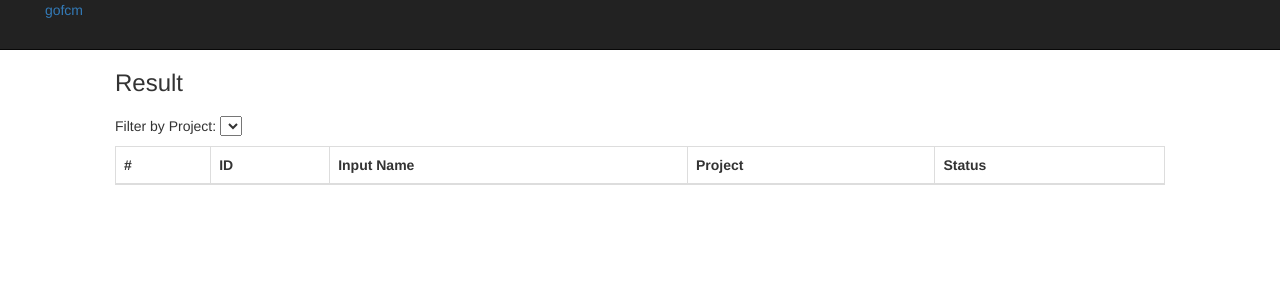
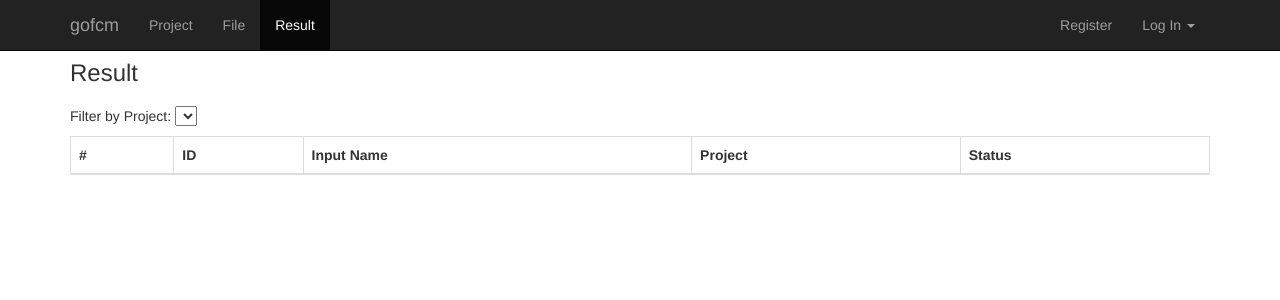
Before and after one commit to flowgate/flowgate_web, a PHP site: page /gofcm/php/view/result.php in a window 1280 px wide. Shown: the top 300 px of the page. Run offline with PHP 8.4, Linux system fonts and the light colour scheme; data that the repository does not hold is empty; some libraries are stand-ins or nearby versions.

Commit message:
updates to bootstrap version to 3.0.2

```diff
--- a/index.html
+++ b/index.html
@@ -9,12 +9,13 @@
   <body>
     <div class="container">
       <div id="nav"></div>
-      <div class="hero-unit">
+      <div class="jumbotron">
         gofcm web interface
       </div>
     </div>
     <script src="js/shared.js"></script>
     <script src="js/jquery.min.js"></script>
+    <script src="//netdna.bootstrapcdn.com/bootstrap/3.0.2/js/bootstrap.min.js"></script>
     <script>
       $(function(){
         $("#nav").load("php/common/nav.php");
--- a/php/common/nav.php
+++ b/php/common/nav.php
@@ -11,25 +11,27 @@
     <title>gofcm</title>
     <meta name="viewport" content="width=device-width, initial-scale=1.0">
     <link href="<?php echo $context; ?>../../css/merged.css" rel="stylesheet">
-    <link href="//netdna.bootstrapcdn.com/twitter-bootstrap/2.3.2/css/bootstrap-combined.min.css" rel="stylesheet">
-    <link href="//netdna.bootstrapcdn.com/font-awesome/3.2.1/css/font-awesome.css" rel="stylesheet">
+    <link href="//netdna.bootstrapcdn.com/bootstrap/3.0.2/css/bootstrap.min.css" rel="stylesheet">
+    <link href="//netdna.bootstrapcdn.com/font-awesome/4.0.3/css/font-awesome.min.css" rel="stylesheet">
     <style>
-      .hero-unit { padding: 10px 60px !important; }
+      .jumbotron { padding: 10px 60px !important; }
     </style>
   </head>
 
   <body>
-    <div class="navbar navbar-inverse navbar-fixed-top">
-      <div class="navbar-inner">
-        <div class="container-fluid">
-          <a class="btn btn-navbar" data-toggle="collapse" data-target=".nav-collapse">
+    <div class="navbar navbar-inverse navbar-fixed-top" role="navigation">
+      <div class="container">
+        <div class="navbar-header">
+          <button type="button" class="navbar-toggle" data-toggle="collapse" data-target=".navbar-collapse">
+            <span class="sr-only">Toggle navigation</span>
             <span class="icon-bar"></span>
             <span class="icon-bar"></span>
             <span class="icon-bar"></span>
-          </a>
-          <a class="brand" href="#">gofcm</a>
-          <div class="nav-collapse collapse">
-            <ul class="nav">
+          </button>
+          <a class="navbar-brand" href="#">gofcm</a>
+        </div>
+        <div class="collapse navbar-collapse">
+          <ul class="nav navbar-nav">
             <li><a href="javascript:nav.menu.boot('project');">Project</a></li>
             <li id="menuFile"><a href="javascript:nav.menu.boot('file');">File</a></li>
             <li id="menuResult"><a href="javascript:nav.menu.boot('result');">Result</a></li>
@@ -37,37 +39,38 @@
           <ul id="logged" class="nav pull-right" style="display:none;">
             <li id="logout"><a href="<?php echo $context; ?>../view/logout.php">LogOut</a></li>
           </ul>
-            <ul id="nologged" class="nav pull-right">
+          <ul id="nologged" class="nav navbar-nav pull-right">
             <li id="menuRegister"><a href="<?php echo $context; ?>../view/register.php">Register</a></li>
             <li class="dropdown">
               <a class="dropdown-toggle" href="#" data-toggle="dropdown">Log In <strong class="caret"></strong></a>
-                <div class="dropdown-menu" role="menu" style="padding: 15px; padding-bottom: 0px;">
+              <div class="dropdown-menu" role="menu" style="padding: 15px;">
                 <form action="<?php echo $context; ?>controller.php" method="post">
                   Username:<input type="text" name="uname" value="" /><br/>
                   Password:<input type="password" name="pass" value="" />
                   <input type="hidden" name="j" value="u_l" />
-                    <input type="submit" class="btn btn-info" value="Login" />
+                  <input type="submit" class="btn btn-info" style="margin-top:5px;" value="Login" />
                 </form>
               </div>
             </li>
           </ul>
-          </div>
-        </div>
+        </div><!--/.nav-collapse -->
       </div>
     </div>
 
     <!-- MODALS -->
     <!-- project -->
-    <div id="projectSelectModal" class="modal hide fade">
+    <div class="modal fade" id="projectSelectModal" tabindex="-1" role="dialog">
+      <div class="modal-dialog">
+        <div class="modal-content">
           <div class="modal-header">
-        <a href="#" class="close" data-dismiss="modal">&times;</a>
-        <h3 id="prompt">Select a project:</h3>
+            <button type="button" class="close" data-dismiss="modal" aria-hidden="true">&times;</button>
+            <h4 class="modal-title" id="prompt">Select or Change Project</h4>
           </div>
           <div class="modal-body">
             <div class="divDialogElements">
               <div class="divPopupMenu">
                 <div class="input">
-              <select class="medium" name="mediumSelect" id="projectSelect"></select>
+                  <select class="form-control" name="projectSelect" id="projectSelect"></select>
                 </div>
               </div>
             </div>
@@ -78,15 +81,21 @@
             <a href="#" class="btn btn-primary" onclick="project.select();">OK</a>
           </div>
         </div>
-    <div id="newProjectModal" class="modal hide fade">
+      </div>
+    </div>
+    <div class="modal fade" id="newProjectModal" tabindex="-1" role="dialog">
+      <div class="modal-dialog">
+        <div class="modal-content">
           <div class="modal-header">
-        <a href="#" class="close" data-dismiss="modal">&times;</a>
-        <h3 id="prompt">Create new project </h3>
+            <button type="button" class="close" data-dismiss="modal" aria-hidden="true">&times;</button>
+            <h4 class="modal-title" id="prompt">Create new project</h4>
           </div>
           <div class="modal-body">
             <div class="divDialogElements">
-          Project Name: <input class="xlarge" id="newPname" name="newPname" type="text" /><br/>
-          Description: <input class="xlarge" id="newPdesc" name="newPdesc" type="text" />
+                <label for="newPname" class="control-label">Project Name</label>
+                <div><input type="text" class="form-control" id="newPname" placeholder="Project Name"></div>
+                <label for="newPdesc" class="control-label">Description</label>
+                <div><input type="text" class="form-control" id="newPdesc" placeholder="Project Description"></div>
             </div>
           </div>
           <div class="modal-footer">
@@ -94,23 +103,28 @@
             <a href="#" class="btn btn-primary" onclick="project.add();">Add</a>
           </div>
         </div>
+      </div>
+    </div>
 
     <!-- error -->
-    <div id="errorModal" class="modal hide fade" tabindex="-1" role="dialog" aria-labelledby="title" aria-hidden="true">
+    <div class="modal fade" id="errorModal" tabindex="-1" role="dialog">
+      <div class="modal-dialog">
+        <div class="modal-content">
           <div class="modal-header">
-        <button type="button" class="close" data-dismiss="modal" aria-hidden="true">×</button>
-        <h3 id="title" class="text-error"></h3>
+            <button type="button" class="close" data-dismiss="modal" aria-hidden="true">&times;</button>
+            <h4 class="modal-title text-danger" id="title"></h4>
           </div>
           <div class="modal-body">
             <h5 id="desc"></h5>
           </div>
           <div class="modal-footer">
-        <button id="errmClose" class="btn" data-dismiss="modal" aria-hidden="true" onclick="">Close</button>
+            <button id="errmClose" type="button" class="btn btn-default" data-dismiss="modal" aria-hidden="true" onclick="">Close</button>
+          </div>
+        </div>
       </div>
     </div>
     <!-- END MODALS -->
 
-    <script src="<?php echo $context;?>../../js/bootstrap.min.js"></script>
     <script>
       var nav = {
         ct: '<?php echo $context;?>',
--- a/php/view/result.php
+++ b/php/view/result.php
@@ -8,7 +8,6 @@
   <title>mockup with bootstrap</title>
   <meta name="viewport" content="width=device-width, initial-scale=1.0">
   <link href="../../css/jqueryFileTree.css" rel="stylesheet">
-  <link href="../../css/merged.css" rel="stylesheet">
   <link href="../../css/bootstrap-select.css" rel="stylesheet">
   <link href="../../css/jquery.ui.css" rel="stylesheet">
   <style type="text/css">
@@ -48,19 +47,25 @@
       width: 150px;
     }
 
+    /*
     .well {
-      margin-bottom: 0px !important;
-      padding: 0 15px !important;
+      margin: 0 !important;
+      padding: 0 !important;
     }
+
+    #filesContainer, #imagesContainer {
+      padding: 0 !important;
+    }
+    */
   </style>
 
 </head>
 
   <body>
     <div id="nav"></div>
-    <div id="tableDiv" class="container hero-unit">
+    <div id="tableDiv" class="container">
         <h3>Result</h3>
-        <div class="row-fluid" id="alert"></div>
+        <div class="row" id="alert"></div>
         <div>
           Filter by Project: <select id="projectFilter" style="margin-top:10px;"></select>
         </div>
@@ -79,25 +84,25 @@
           </table>
         </div>
     </div>
-    <div id="resultDiv" class="row-fluid" style="display:none;">
+    <div id="resultDiv" class="row" style="display:none;">
       <div style="padding: 5px 15px;">
-        <button class="btn btn-mini" type="button" onclick="_page.toggle();">back to results</button>
+        <button class="btn btn-sm" type="button" onclick="_page.toggle();">back to results</button>
       </div>
       <div>
-        <div class="span3" id="filesContainer">
+        <div class="col-md-3" id="filesContainer">
           <div class="well" id="files" style="height:100%;overflow:auto;">
-            <div class="row-fluid span12" style="margin-top:5px;">
-              <button class="btn btn-mini btn-warning" type="button" id="fileAllButton">Select All</button>
-              <button class="btn btn-mini btn-inverse" type="button" id="fileNoneButton">Deselect All</button>
+            <div class="row col-md-12" style="margin-top:5px;">
+              <button class="btn btn-xs btn-primary" type="button" id="fileAllButton">Select All</button>
+              <button class="btn btn-xs btn-warning" type="button" id="fileNoneButton">Deselect All</button>
               <!--<p><span class="label label-important">Collapsing a directory deselects files under it!</span></p>-->
             </div>
-            <div class="row-fluid span12" id="fileNav" style="overflow:auto;"></div>
+            <div class="row col-md-12" id="fileNav" style="overflow:auto;"></div>
           </div>
         </div>
-        <div class="span9" style="">
-          <div class="row-fluid">
-            <div class="span12 centerSub">
-              <div class="span11 offset1" id="details">
+        <div class="col-md-9" id="imagesContainer">
+          <div class="row">
+            <div class="col-md-12 centerSub">
+              <div class="col-md-11 col-md-offset-1" id="details">
                 <table>
                   <tr>
                     <td><strong>Method Name</strong></td><td>FLOCK</td>
@@ -109,42 +114,42 @@
               </div>
             </div>
           </div>
-          <div class="row-fluid">
-            <div class="span12 centerSub" id="overview">
-              <div class="row-fluid" id="ralert"></div>
-              <div class="row-fluid">
-                <div class="span12" style="margin-left:5px;">
-                  <div class="row-fluid">
-                    <div class="span3">
+          <div class="row">
+            <div class="col-md-12 centerSub" id="overview">
+              <div class="row" id="ralert"></div>
+              <div class="row">
+                <div class="col-md-12" style="margin-left:5px;">
+                  <div class="row">
+                    <div class="col-md-3">
                       <h6>Population</h6>
                       <select id="populselect" class="selectpicker" rel="populations" multiple data-selected-text-format="count>1" data-count-selected-text="{0} of {1} populations">
                       </select>
                     </div>
-                    <div class="span2 markerSelect">
+                    <div class="col-md-2 markerSelect">
                       <h6>X-axis</h6>
                       <select id="xmarker" class="selectpicker"></select>
                     </div>
-                    <div class="span2 markerSelect">
+                    <div class="col-md-2 markerSelect">
                       <h6>Y-axis</h6>
                       <select id="ymarker" class="selectpicker"></select>
                     </div>
-                    <div class="span3">
+                    <div class="col-md-3">
                       <h6>Parameters</h6>
                       <select id="paramselect" class="selectpicker" multiple data-selected-text-format="count>1" data-count-selected-text="{0} of {1}"></select>
                     </div>
                   </div>
                 </div>
               </div>
-              <div class="row-fluid">
-                <div class="span2">
+              <div class="row">
+                <div class="col-md-2">
                   <button class="btn btn-primary" type="button" id="updateButton">Show Result</button>
                 </div>
-                <div class="span10">
+                <div class="col-md-10">
                   <img src="../../images/ajax-loader.gif" id="loading-indicator" style="display:none;"/>
                 </div>
               </div>
-              <div class="row-fluid" style="margin-top:5px;">
-                <div class="span12">
+              <div class="row" style="margin-top:5px;">
+                <div class="col-md-12">
                   <div id="flock_main">
                     <div id="flock_content">
                       <table id="overviewTable" style="width:100%;"></table>
@@ -160,6 +165,7 @@
 
     <script src="../../js/shared.js"></script>
     <script src="../../js/jquery.min.js"></script>
+    <script src="//netdna.bootstrapcdn.com/bootstrap/3.0.2/js/bootstrap.min.js"></script>
     <script src="../../js/jqueryFileTree.js"></script>
     <script src="../../js/bootstrap-select.js"></script>
     <script src="../../js/jquery.ui.min.js"></script>
@@ -177,6 +183,7 @@
           }
         }
         _data.results();
+        $('#imagesContainer').resizable();
       });
 
       var _page = {
@@ -390,6 +397,12 @@
                       for(var p=0;p<param_l;p++) {
                         var paramPath = filePath+'/'+filePath+'_'+params[p][0]+'_'+params[p][1]+'/images/';
                         tbody+=
+                          '<img src="../../results/'+taskId+'/'+paramPath+(xcols[j]===ycols[i]?'empty':ycols[i]+'.'+xcols[j]+'.'+imgSuffix)+'.png"/>' +
+                          (xcols[j]!==ycols[i]?(m_f?files[f]:'')+(m_p?'['+params[p][0]+':'+params[p][1]+']':''):'');
+                          /*
+                          '<p>' + (xcols[j]!==ycols[i]?(m_f?files[f]:'')+(m_p?'['+params[p][0]+':'+params[p][1]+']':''):'') + '</p>';
+                          */
+                          /*
                           '<div style="'+(divW>0?'width:'+divW+'%;':'')+'display:inline-block; text-align:left;">'
                           +'  <div>'
                           +'    <img src="../../results/'+taskId+'/'+paramPath+(xcols[j]===ycols[i]?'empty':ycols[i]+'.'+xcols[j]+'.'+imgSuffix)+'.png"/>'
@@ -398,6 +411,7 @@
                           +     (xcols[j]!==ycols[i]?(m_f?files[f]:'')+(m_p?'['+params[p][0]+':'+params[p][1]+']':''):'')
                           +'  </div>'
                           +'</div>';
+                          */
                       }
                     }
                     tbody+='</td>';
@@ -541,7 +555,7 @@
               multiFolder: true
             }, function(file) {
             });
-              $('#filesContainer').resizable();
+            $('#filesContainer').resizable();
           }
         }
       };
```
Also changed, not shown: js/shared.js (+4 -3 lines), php/view/file.php (+22 -13 lines), php/view/register.php (+35 -14 lines). Lines whose indentation alone changed are shown as unchanged.
